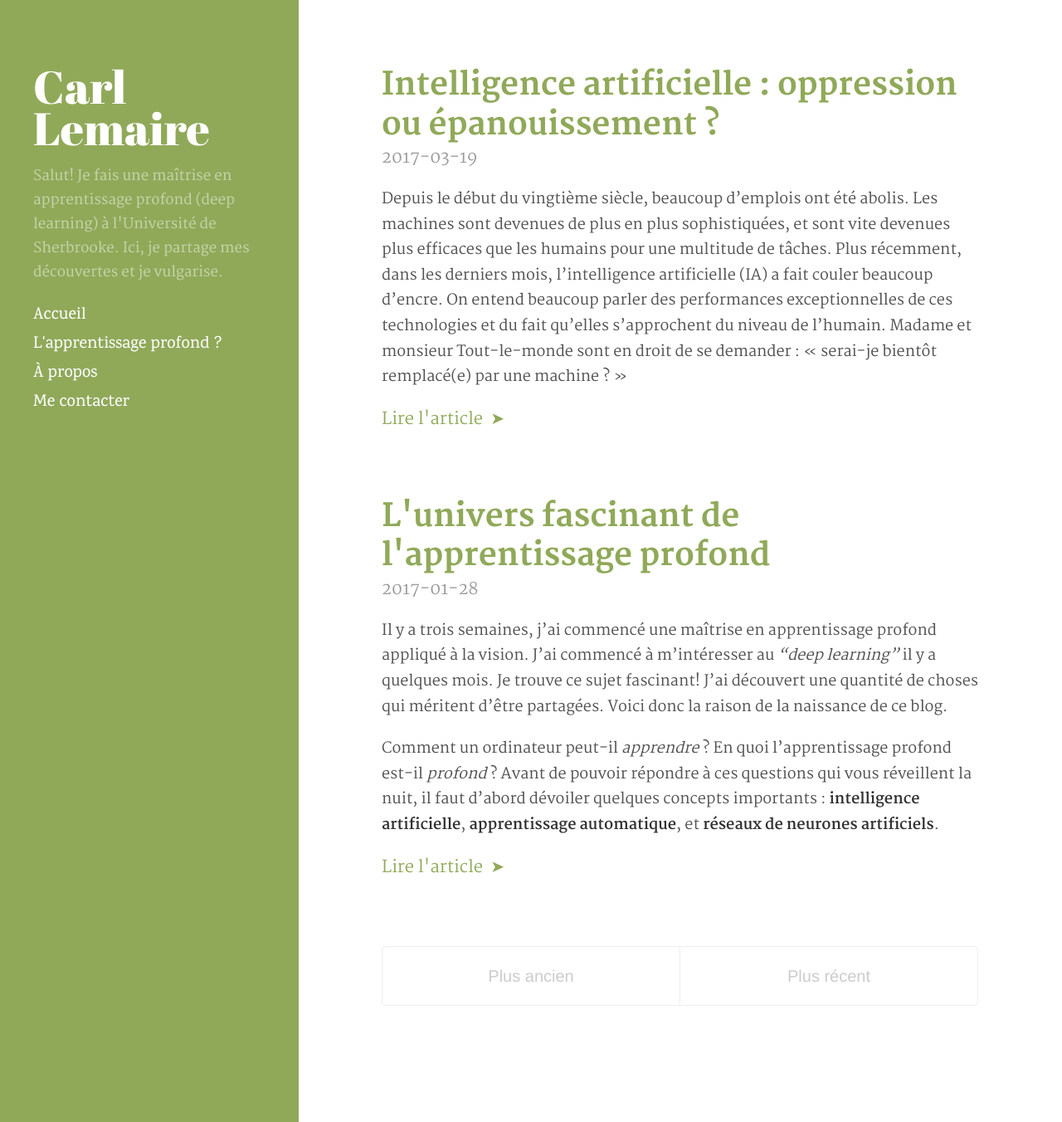
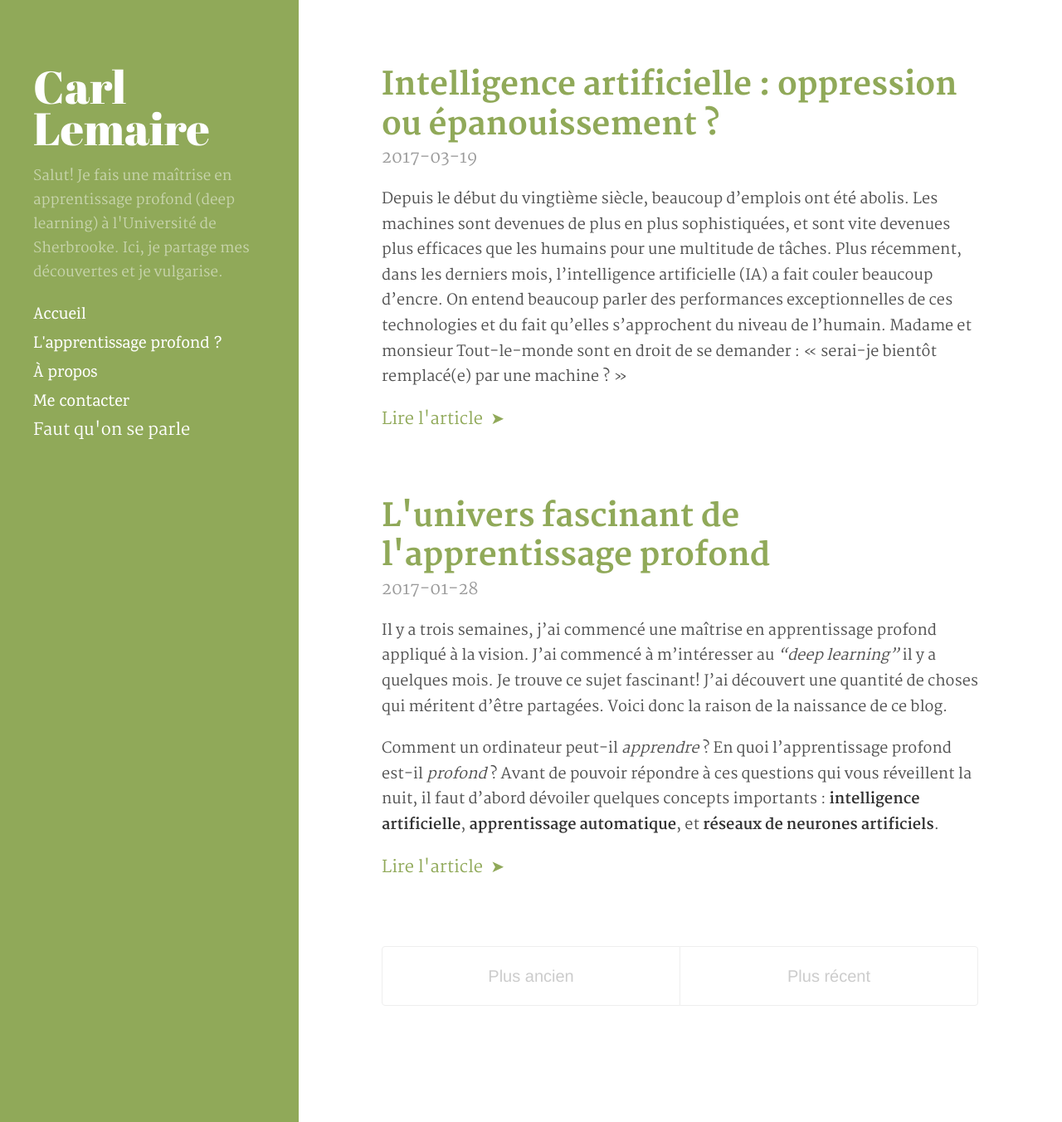
Before and after one commit to lemairecarl/lemairecarl.github.io, a Jekyll site: the page built from index.html, in a window 1280 px wide and 1352 px high. Shown: the whole window at 83% size. Built offline with Jekyll 4.4.1, drawn with Linux system fonts in a browser that asks for light colours; nearby versions of some CDN libraries; the list of posts is cut into pages by our own code.

Commit message:
Ajouter lien Fautquonseparle

```diff
--- a/_includes/sidebar.html
+++ b/_includes/sidebar.html
@@ -29,6 +29,8 @@
           {% endif %}
         {% endif %}
       {% endfor %}
+
+      <a lass="sidebar-nav-item" href="/fautquonseparle/">Faut qu'on se parle</a>
     </nav>
   </div>
 </div>
```
